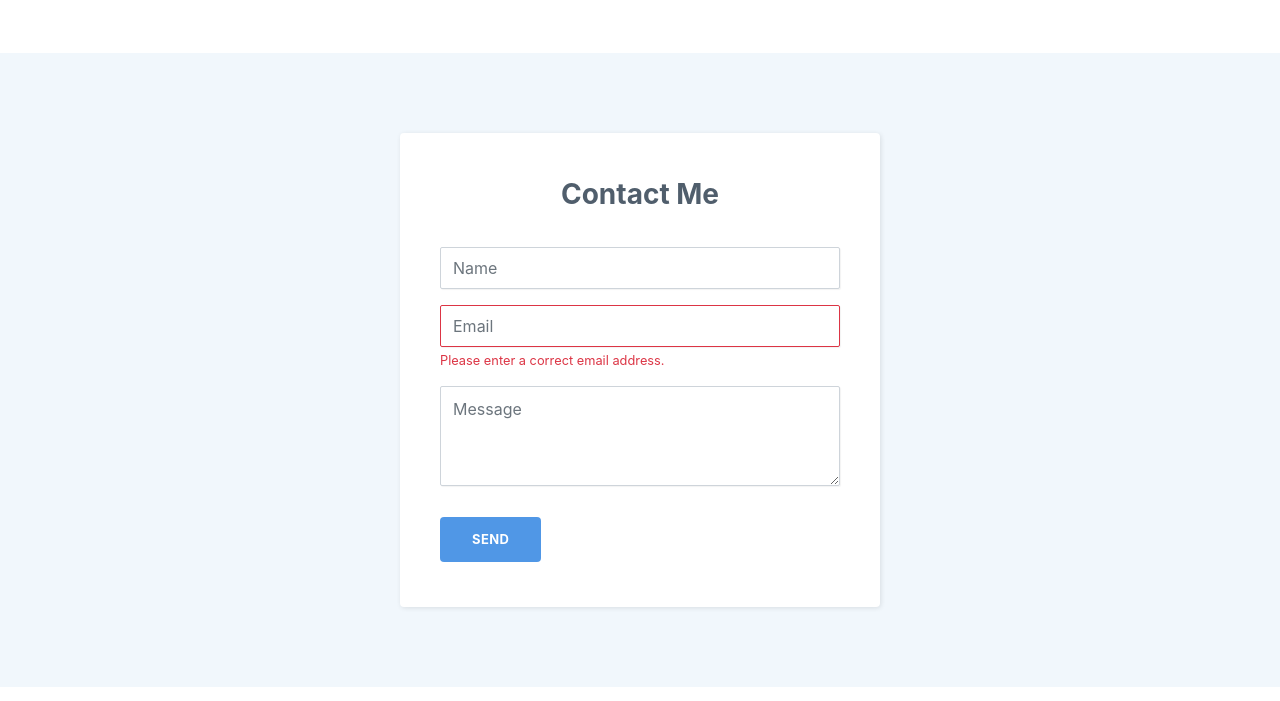
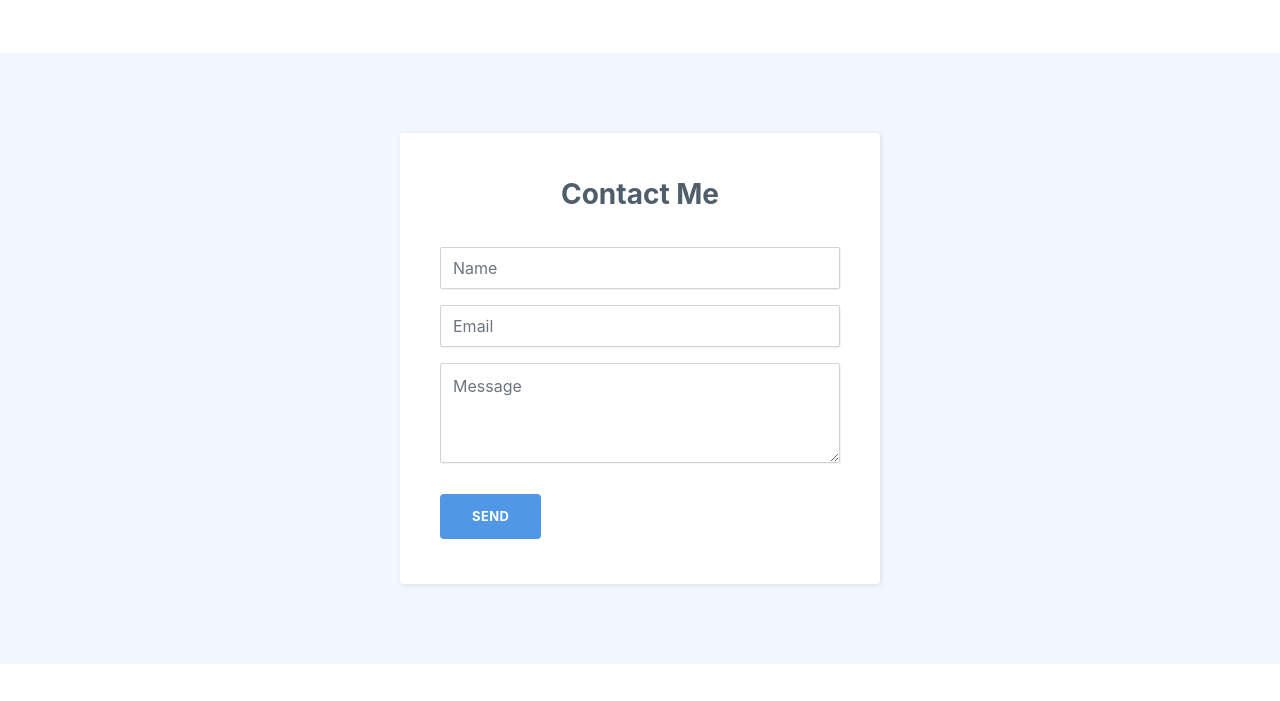
Before and after one commit to daviddadev/davidsoto.dev, a plain HTML site: page index.html in a window 1280 px wide. Shown: the part 3680-4381 px from the top of the page. Drawn offline with Linux system fonts and the light colour scheme; files whose address does not match are found by name.

Commit message:
update form

```diff
--- a/index.html
+++ b/index.html
@@ -157,14 +157,14 @@
         </div>
     </section>
     <div class="contact-clean" id="mssg">
-        <form method="post">
+        <!-- Form using FORMSPREE -->
+        <form action="https://formspree.io/soto.davidj@gmail.com" method="POST">
             <h2 class="text-center">Contact Me</h2>
-            <div class="form-group"><input class="form-control" type="text" name="name" placeholder="Name"></div>
-            <div class="form-group"><input class="form-control is-invalid" type="email" name="email"
-                    placeholder="Email"><small class="form-text text-danger">Please enter a correct email
-                    address.</small></div>
+            <div class="form-group"><input class="form-control" type="text" name="name" placeholder="Name" required></div>
+            <div class="form-group"><input class="form-control" type="email" name="email"
+                    placeholder="Email" required></div>
             <div class="form-group"><textarea class="form-control" name="message" placeholder="Message"
-                    rows="14"></textarea></div>
+                    rows="14" required></textarea></div>
             <div class="form-group"><button class="btn btn-primary" type="submit">send </button></div>
         </form>
     </div>
```
